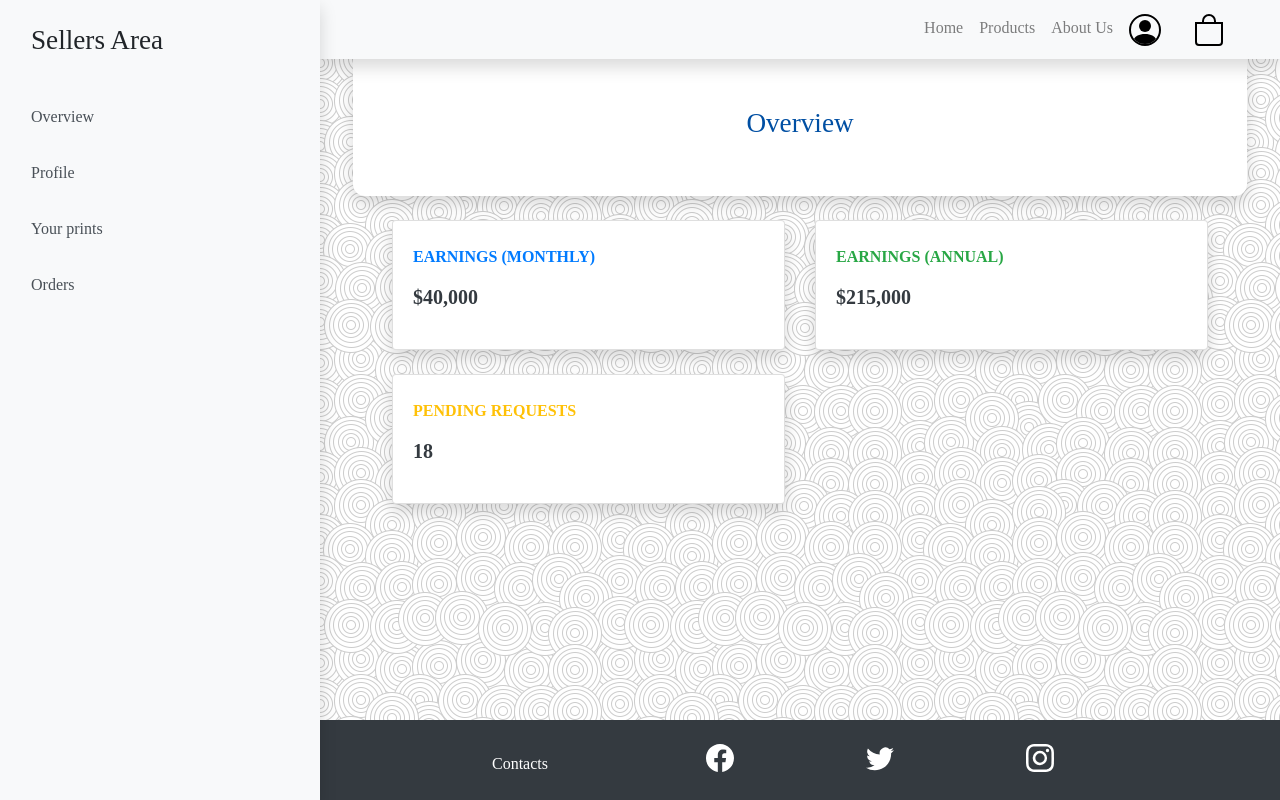
After one commit to w-disaster/fineartprints, a PHP site: page /seller-overview.html in a window 1280 px wide. The commit adds this page. Run offline with PHP 8.4, Linux system fonts and the light colour scheme.

Commit message:
Update sellers panel

```diff
--- a/assets/css/sidebar.css
+++ b/assets/css/sidebar.css
@@ -18,15 +18,7 @@ h2 {
   width: 15em;
 }
 
-svg.bi {
-	position: relative;
-	left: -5px;
-	top: -1px;
-	display: inline-block;
-	vertical-align: middle;
- }
-
-.sidebar {
+div.sidebar {
   height: 100%;
   width: 25%;
   background-color: #fff;
@@ -34,9 +26,14 @@ svg.bi {
   z-index: 1;
   overflow: auto;
   display: none;
+  min-width: 230px;
 }
 
 button.sidebar-opener {
+  display: inline-block;
+}
+
+button.sidebar-closer {
   display: inline-block;
 }
 
@@ -46,8 +43,8 @@ main, footer, nav {
 
 @media (min-width: 992px) {
 
-  .sidebar {
-    display: block;
+  div.sidebar {
+    display: block !important;
     width: 25%;
   }
 
@@ -55,7 +52,24 @@ main, footer, nav {
     display: none;
   }
 
+  button.sidebar-closer {
+    display: none;
+  }
+
   main, footer, nav {
     margin-left: 25%;
   }
 }
+
+.list-group-item {
+  width: 100%;
+  position: relative;
+display: block;
+text-align: inherit;
+  border: none;
+  padding: 1em;
+}
+
+.list-group-item + .list-group-item {
+  border-top-width: 0;
+}
--- a/assets/js/toggle-sidebar.js
+++ b/assets/js/toggle-sidebar.js
@@ -1,26 +1,9 @@
 $(document).ready(function () {
   $("button.sidebar-opener").click(function () {
-
-    $("div.sidebar").removeClass("d-none");
     $("div.sidebar").css("display", "block");
-    $("button.sidebar-opener").hide();
-
-    if ($(window).width() > 992) {
-      $("div.sidebar").css("width", "25%");
-      $("footer").css("marginLeft", "25%");
-      $("main").css("marginLeft", "25%");
-      $("nav").css("marginLeft", "25%");
-    }
-
   });
 
   $("button.sidebar-closer").click(function () {
-    $("div.sidebar").addClass("d-none");
-
-    $("main").css("marginLeft", "0%");
-    $("footer").css("marginLeft", "0%");
-    $("nav").css("marginLeft", "0%");
-
-    $("button.sidebar-opener").css("display", "inline-block");
+    $("div.sidebar").css("display", "none");
   });
 });
--- /dev/null
+++ b/seller-overview.html
@@ -0,0 +1,132 @@
+<!DOCTYPE html>
+<html lang="en">
+
+<head>
+  <meta charset="utf-8">
+  <meta name="viewport" content="width=device-width, initial-scale=1, shrink-to-fit=no">
+  <title>Sellers Area - Fine Art Prints</title>
+
+  <link rel="stylesheet" href="https://cdn.jsdelivr.net/npm/bootstrap@4.5.3/dist/css/bootstrap.min.css"
+    integrity="sha384-TX8t27EcRE3e/ihU7zmQxVncDAy5uIKz4rEkgIXeMed4M0jlfIDPvg6uqKI2xXr2" crossorigin="anonymous">
+  <link rel="stylesheet" href="assets/css/theme.css">
+  <link rel="shortcut icon" type="image/jpg" href="assets/icons/file-richtext.svg" />
+  <link href="assets/css/sidebar.css" rel="stylesheet">
+</head>
+
+<body>
+  <div class="d-flex wrapper">
+
+    <div class="bg-light sidebar container shadow">
+      <h2 class="py-4 pl-3">Sellers Area</h2>
+        <a href="#" class="list-group-item list-group-item-action bg-light">Overview</a>
+        <a href="#" class="list-group-item list-group-item-action bg-light">Profile</a>
+        <a href="#" class="list-group-item list-group-item-action bg-light">Your prints</a>
+        <a href="#" class="list-group-item list-group-item-action bg-light">Orders</a>
+        <button class="btn btn-secondary sidebar-closer mt-3">Close sidebar</button>
+    </div>
+
+    <div id="main" class="d-flex flex-column flex-grow-1">
+
+      <nav class="navbar navbar-light navbar-expand-lg bg-light shadow">
+        <div class="container-fluid">
+          <button class="btn btn-secondary sidebar-opener">Toggle sidebar</button>
+          <button data-toggle="collapse" class="navbar-toggler" data-target="#navcol-1"><span class="sr-only">Toggle
+              navigation</span><span class="navbar-toggler-icon"></span></button>
+          <div class="collapse navbar-collapse" id="navcol-1">
+            <ul class="nav navbar-nav ml-auto">
+              <li class="nav-item"><a class="nav-link" href="index.html">Home</a></li>
+              <li class="nav-item"><a class="nav-link" href="features.html">Products</a></li>
+              <li class="nav-item"><a class="nav-link" href="about-us.html">About Us</a></li>
+              <li class="nav-item"><a class="nav-link navbar-brand" href="about-us.html"><img
+                    src="./assets/icons/person-circle.svg" alt="your profile" width="32" height="32"></a></li>
+              <li class="nav-item"><a class="nav-link navbar-brand" href="about-us.html"><img
+                    src="./assets/icons/bag.svg" alt="cart" width="32" height="32"></a></li>
+            </ul>
+          </div>
+        </div>
+      </nav>
+
+      <div class=" d-flex flex-grow-1">
+        <main class=" d-flex flex-grow-1 subtle-pattern">
+          <div class="container-fluid px-5">
+
+            <div class="row">
+              <div class="container bg-white p-5 block-heading shadow">
+                <h1 class="text-center text-info ">Overview</h1>
+              </div>
+            </div>
+            <div class="row">
+              <div class="container mt-4 px-4 card-group">
+                <div class="col-md-6 mb-4">
+                  <div class="card shadow py-1">
+                    <div class="card-body">
+                      <div class="row align-items-center no-gutters">
+                        <div class="col mr-2">
+                          <div class="text-uppercase text-primary font-weight-bold text-xs mb-1">
+                            <p>Earnings (monthly)</p>
+                          </div>
+                          <div class="text-dark font-weight-bold h5 mb-0">
+                            <p>$40,000</p>
+                          </div>
+                        </div>
+                      </div>
+                    </div>
+                  </div>
+                </div>
+                <div class="col-md-6 mb-4">
+                  <div class="card shadow py-1">
+                    <div class="card-body">
+                      <div class="row align-items-center no-gutters">
+                        <div class="col mr-2">
+                          <div class="text-uppercase text-success font-weight-bold text-xs mb-1">
+                            <p>Earnings (annual)</p>
+                          </div>
+                          <div class="text-dark font-weight-bold h5 mb-0">
+                            <p>$215,000</p>
+                          </div>
+                        </div>
+                      </div>
+                    </div>
+                  </div>
+                </div>
+                <div class="col-md-6 mb-4">
+                  <div class="card shadow py-1">
+                    <div class="card-body">
+                      <div class="row align-items-center no-gutters">
+                        <div class="col mr-2">
+                          <div class="text-uppercase text-warning font-weight-bold text-xs mb-1">
+                            <p>Pending Requests</p>
+                          </div>
+                          <div class="text-dark font-weight-bold h5 mb-0">
+                            <p>18</p>
+                          </div>
+                        </div>
+                      </div>
+                    </div>
+                  </div>
+                </div>
+              </div>
+            </div>
+        </main>
+      </div>
+
+      <footer class="px-0 bg-dark py-3">
+        <ul class="nav text-center">
+          <li class="col-3 col-md-3 offset-1 offset-md-1 nav-item mt-2 px-5"><a
+              class="nav-link text-center text-white bg-dark" href="contatti.html">Contacts</a></li>
+          <li class="col-2 col-md-2 nav-item mt-2"><img src="./assets/icons/facebook.svg" alt="" /></li>
+          <li class="col-2 col-md-2 nav-item mt-2"><img src="./assets/icons/twitter.svg" alt="" /></li>
+          <li class="col-2 col-md-2 nav-item mt-2"><img src="./assets/icons/instagram.svg" alt="" /></li>
+        </ul>
+      </footer>
+    </div>
+  </div>
+
+  <script src="https://code.jquery.com/jquery-3.5.1.min.js"></script>
+  <script src="https://cdn.jsdelivr.net/npm/bootstrap@4.5.3/dist/js/bootstrap.bundle.min.js"
+    integrity="sha384-ho+j7jyWK8fNQe+A12Hb8AhRq26LrZ/JpcUGGOn+Y7RsweNrtN/tE3MoK7ZeZDyx"
+    crossorigin="anonymous"></script>
+  <script src="assets/js/toggle-sidebar.js"></script>
+</body>
+
+</html>
```
Also changed, not shown: admin.html (deleted, +0 -101 lines).
